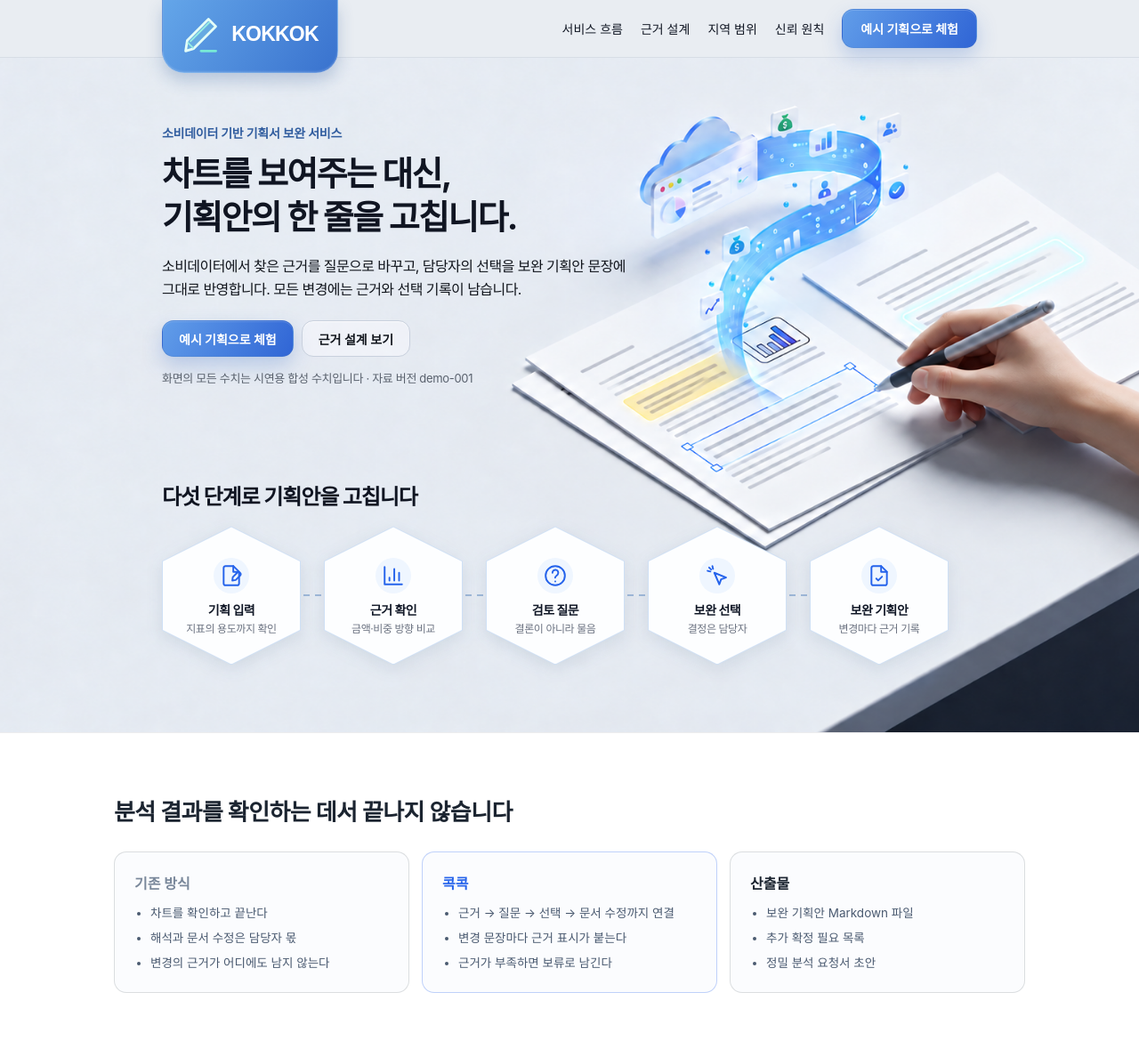
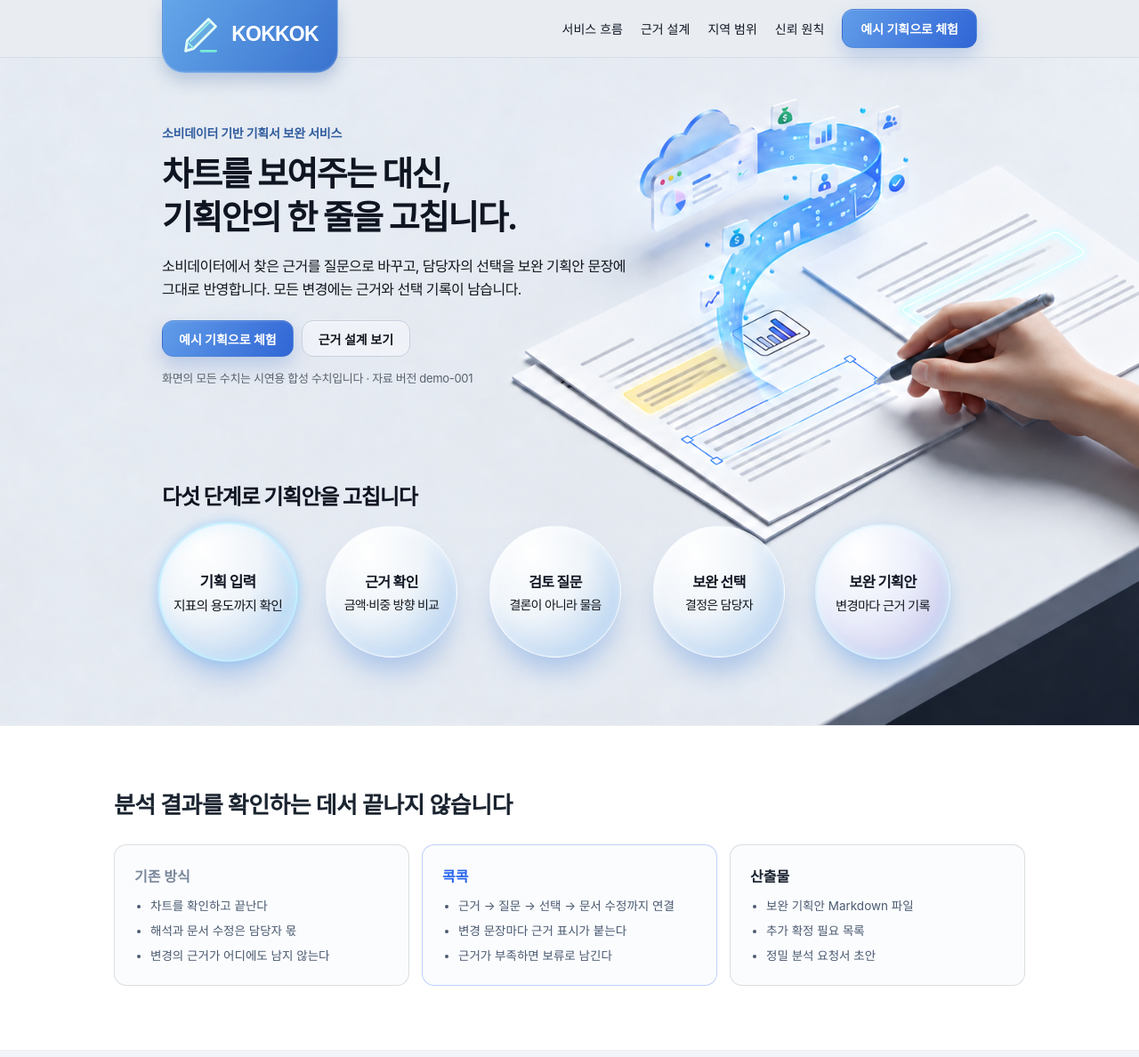
Before and after one commit to aideveloperno1/fest-spend-planner-con001-deploy, a FastAPI app: page / in a window 1280 px wide. Shown: the top 1188 px of the page at 89% size. Run offline with FastAPI, Linux system fonts and the light colour scheme; parts of the project's set-up code (start-up, migrations or seed data) failed here and were passed over; some web fonts are replaced.

Commit message:
Revert "style(landing): 5단계 프로세스 육각형 카드 디자인, 단계별 SVG 아이콘 및 대시 커넥터 적용"
This reverts commit 3fb116e9a7d2de7fbdafa33ec7a55e36f8b256fc.

```diff
--- a/src/policy_signal_map/web/static/css/landing-hero.css
+++ b/src/policy_signal_map/web/static/css/landing-hero.css
@@ -85,89 +85,73 @@
 .lp-intro .lp-flow { padding: 4px 0 76px; scroll-margin-top: 85px; }
 .lp-intro .lp-h2 { margin: 0 0 16px; font-size: 24px; letter-spacing: -.045em; }
 .lp-flow-track { position: relative; width: 884px; max-width: 100%; }
-.lp-flow-connector {
+.lp-flow-ribbon { position: absolute; inset: 0; width: 100%; height: 148px; overflow: visible; pointer-events: none; }
+.lp-flow-light {
+  opacity: 0;
+  stroke: #c3f3ff;
+  stroke-width: 4;
+  stroke-linecap: round;
+  stroke-dasharray: 3 100;
+  stroke-dashoffset: 3;
+  filter: url(#flow-soft-glow);
+}
+.lp-flow-ready .lp-flow-light { animation: lp-light-travel 6s linear infinite; }
+.lp-intro .lp-step::after {
+  content: "";
   position: absolute;
-  z-index: 0;
-  top: 77px;
-  right: 68px;
-  left: 68px;
-  height: 2px;
-  overflow: hidden;
-  background: repeating-linear-gradient(90deg, #9fb8d8 0 7px, transparent 7px 13px);
+  inset: -1px;
+  border: 2px solid #b5ecff;
+  border-radius: inherit;
+  box-shadow: 0 0 12px #68baff99, inset 0 0 12px #b7eaff80;
+  opacity: 0;
   pointer-events: none;
 }
-.lp-flow-light {
-  position: absolute;
-  top: 0;
-  left: -96px;
-  width: 96px;
-  height: 2px;
-  opacity: 0;
-  background: linear-gradient(90deg, transparent, #8be0f4 28%, #3b82f6 50%, #8be0f4 72%, transparent);
-  filter: drop-shadow(0 0 4px rgba(59, 130, 246, .5));
+.lp-flow-ready .lp-step::after {
+  animation: lp-card-arrival 6s ease-in-out infinite;
+  animation-delay: calc(var(--i) * 1.35s);
 }
-.lp-flow-ready .lp-flow-light { animation: lp-light-travel 6s linear infinite; }
-.lp-flow:not(.lp-flow-running) .lp-flow-light { animation-play-state: paused; }
+.lp-flow-ready .lp-step {
+  animation: lp-card-grow 6s ease-in-out infinite;
+  animation-delay: calc(var(--i) * 1.35s);
+  transform-origin: center;
+}
+.lp-flow:not(.lp-flow-running) .lp-flow-light,
+.lp-flow:not(.lp-flow-running) .lp-step,
+.lp-flow:not(.lp-flow-running) .lp-step::after { animation-play-state: paused; }
 @keyframes lp-light-travel {
-  0% { left: -96px; opacity: 0; }
-  8%, 88% { opacity: 1; }
-  100% { left: 100%; opacity: 0; }
+  0% { stroke-dashoffset: 3; opacity: 0; }
+  3% { opacity: 1; }
+  90% { stroke-dashoffset: -97; opacity: 1; }
+  100% { stroke-dashoffset: -100; opacity: 0; }
 }
-.lp-intro .lp-steps { position: relative; z-index: 1; grid-template-columns: repeat(5, 156px); justify-content: space-between; gap: 0; margin: 0; }
+@keyframes lp-card-arrival {
+  0%, 25%, 100% { opacity: 0; }
+  11%, 14% { opacity: .8; }
+}
+@keyframes lp-card-grow {
+  0%, 25%, 100% { transform: scale(1); }
+  11%, 14% { transform: scale(1.06); }
+}
+.lp-intro .lp-steps { position: relative; grid-template-columns: repeat(5, 148px); justify-content: space-between; gap: 0; margin: 0; }
 .lp-intro .lp-step {
   position: relative;
-  width: 156px;
-  height: 156px;
-  padding: 0;
-  border: 0;
-  border-radius: 0;
-  background: transparent;
-  filter: drop-shadow(0 5px 9px rgba(30, 64, 110, .10));
-  transition: transform 180ms ease, filter 180ms ease;
+  width: 148px;
+  height: 148px;
+  justify-content: center;
+  align-items: center;
+  text-align: center;
+  gap: 4px;
+  padding: 18px 14px;
+  border: 1px solid rgba(255,255,255,.73);
+  border-radius: 50%;
+  background: radial-gradient(ellipse at 32% 20%, rgba(255,255,255,.98), rgba(246,251,255,.6) 43%, rgba(174,207,240,.72) 82%, rgba(228,239,254,.9));
+  box-shadow: inset 3px 5px 12px #ffffffb3, inset -4px -6px 14px #c2dcf780, 0 22px 30px -7px #538bdd66;
 }
-.lp-intro .lp-step:hover {
-  transform: translateY(-4px);
-  filter: drop-shadow(0 10px 15px rgba(30, 64, 110, .16));
+.lp-intro .lp-step:last-child {
+  background: radial-gradient(ellipse at 32% 20%, #fff, #eef0ffb3 44%, #c3c1ebc2 83%, #e9edff);
 }
-.lp-step-hex {
-  width: 100%;
-  height: 100%;
-  padding: 1px;
-  background: #cfe0f5;
-  clip-path: polygon(50% 0%, 100% 25%, 100% 75%, 50% 100%, 0% 75%, 0% 25%);
-}
-.lp-step-inner {
-  display: flex;
-  width: 100%;
-  height: 100%;
-  padding: 22px 15px 18px;
-  flex-direction: column;
-  align-items: center;
-  justify-content: center;
-  text-align: center;
-  background: rgba(255, 255, 255, .96);
-  clip-path: inherit;
-}
-.lp-step-icon-chip {
-  display: grid;
-  width: 40px;
-  height: 40px;
-  margin-bottom: 7px;
-  place-items: center;
-  border-radius: 50%;
-  color: #2563eb;
-  background: #eff6ff;
-}
-.lp-step-icon {
-  width: 26px;
-  height: 26px;
-  stroke: currentColor;
-  stroke-width: 1.8;
-  stroke-linecap: round;
-  stroke-linejoin: round;
-}
-.lp-intro .lp-step-title { margin-top: 1px; color: #111827; font-size: 14px; font-weight: 750; letter-spacing: -.035em; }
-.lp-intro .lp-step-note { margin-top: 3px; color: #6b7280; font-size: 12px; letter-spacing: -.035em; word-break: keep-all; line-height: 1.45; }
+.lp-intro .lp-step-title { font-size: 16px; letter-spacing: -.04em; }
+.lp-intro .lp-step-note { color: #11151c; font-size: 14px; letter-spacing: -.055em; white-space: nowrap; line-height: 1.5; }
 .lp-flow-accessible-note { position: absolute; width: 1px; height: 1px; padding: 0; overflow: hidden; clip-path: inset(50%); white-space: nowrap; }
 .landing :is(a, button):focus-visible { outline: 3px solid #3165bc; outline-offset: 5px; }
 .landing :is(#evidence, #region, #trust) { scroll-margin-top: 85px; }
@@ -186,12 +170,9 @@
   .lp-intro .lp-hero { min-height: 475px; padding-top: 58px; }
   .lp-intro .lp-lead { max-width: 470px; }
   .lp-intro .lp-title { font-size: 34px; }
-  .lp-intro .lp-steps { grid-template-columns: repeat(5, 134px); gap: 8px; }
-  .lp-intro .lp-step { width: 134px; height: 134px; }
-  .lp-step-inner { padding: 17px 11px 14px; }
-  .lp-step-icon-chip { width: 34px; height: 34px; margin-bottom: 5px; }
-  .lp-step-icon { width: 23px; height: 23px; }
-  .lp-flow-connector { top: 66px; right: 58px; left: 58px; }
+  .lp-intro .lp-steps { grid-template-columns: repeat(5, 126px); gap: 8px; }
+  .lp-intro .lp-step { width: 126px; height: 126px; padding-inline: 10px; }
+  .lp-flow-ribbon { height: 126px; }
 }
 @media (max-width: 720px) {
   .landing .lp-nav-inner, .lp-intro .lp-wrap { width: calc(100% - 40px); }
@@ -208,7 +189,7 @@
   .lp-intro .lp-note { font-size: 11px; max-width: 330px; line-height: 1.6; }
   .lp-intro .lp-flow { padding: 0 0 48px; }
   .lp-intro .lp-h2 { font-size: 21px; margin-bottom: 23px; }
-  .lp-flow-connector { display: none; }
+  .lp-flow-ribbon { display: none; }
   .lp-intro .lp-steps { grid-template-columns: repeat(6, 1fr); gap: 24px 8px; justify-items: center; }
   .lp-intro .lp-step { grid-column: span 2; width: 140px; height: 140px; }
   .lp-intro .lp-step:nth-child(4) { grid-column: 2 / span 2; }
@@ -226,10 +207,11 @@
   .lp-intro .lp-hero { min-height: 0; }
   .lp-intro .lp-flow { padding-bottom: 20px; }
   .lp-intro .lp-steps { display: flex; flex-wrap: wrap; gap: 10px; }
-  .lp-intro .lp-step { animation: none; transform: none; filter: none; }
-  .lp-flow-connector { display: none; }
+  .lp-intro .lp-step { animation: none; transform: none; box-shadow: none; border: 1px solid #c8d0dd; }
+  .lp-flow-ribbon { display: none; }
+  .lp-intro .lp-step::after { display: none; }
 }
 @media (prefers-reduced-motion: reduce) {
   .lp-flow-ready .lp-step { animation: none; transform: none; }
-  .lp-flow-ready .lp-flow-light { animation: none; opacity: 0; }
+  .lp-flow-ready .lp-flow-light, .lp-flow-ready .lp-step::after { animation: none; opacity: 0; }
 }
--- a/src/policy_signal_map/web/static/js/landing.js
+++ b/src/policy_signal_map/web/static/js/landing.js
@@ -27,7 +27,7 @@
   observeReveals();
   bindFlow();
 
-  // The soft light crossing the dashed process connector runs only while visible.
+  // Ribbon lights, card highlights and scaling share a six-second cycle.
   // Pause offscreen and in hidden tabs; respect the reduced-motion preference.
   function bindFlow() {
     const flow = document.querySelector(".lp-flow");
--- a/src/policy_signal_map/web/templates/landing.html
+++ b/src/policy_signal_map/web/templates/landing.html
@@ -51,29 +51,22 @@
         <div class="lp-wrap">
           <h2 class="lp-h2" id="flow-title">다섯 단계로 기획안을 고칩니다</h2>
           <div class="lp-flow-track">
-          <div class="lp-flow-connector" aria-hidden="true"><span class="lp-flow-light"></span></div>
+          <svg class="lp-flow-ribbon" viewBox="0 0 884 138" fill="none" aria-hidden="true" focusable="false">
+            <defs>
+              <filter id="flow-soft-glow" x="-30%" y="-50%" width="160%" height="200%" color-interpolation-filters="sRGB">
+                <feGaussianBlur in="SourceGraphic" stdDeviation="2" result="soft" />
+                <feGaussianBlur in="SourceGraphic" stdDeviation="5" result="halo" />
+                <feMerge><feMergeNode in="halo" /><feMergeNode in="soft" /></feMerge>
+              </filter>
+            </defs>
+            <path class="lp-flow-light" pathLength="100" d="M69 12 C162 12 147 126 255 126 S348 12 441 12 S534 126 627 126 S720 12 813 12" />
+            <path class="lp-flow-light" pathLength="100" d="M69 126 C162 126 147 12 255 12 S348 126 441 126 S534 12 627 12 S720 126 813 126" />
+          </svg>
           <ol class="lp-steps">
             {% for s in c.steps %}
               <li class="lp-step" style="--i: {{ loop.index0 }}">
-                <div class="lp-step-hex">
-                  <div class="lp-step-inner">
-                    <span class="lp-step-icon-chip" aria-hidden="true">
-                      {% if loop.index == 1 %}
-                        <svg class="lp-step-icon" data-icon="file-edit" viewBox="0 0 24 24" fill="none"><path d="M14 2H6a2 2 0 0 0-2 2v16a2 2 0 0 0 2 2h12a2 2 0 0 0 2-2V8Z"/><path d="M14 2v6h6M13.5 13.5 18 9a2.12 2.12 0 0 1 3 3l-4.5 4.5L13 17l.5-3.5Z"/></svg>
-                      {% elif loop.index == 2 %}
-                        <svg class="lp-step-icon" data-icon="bar-chart-3" viewBox="0 0 24 24" fill="none"><path d="M3 3v18h18M18 17V9M13 17V5M8 17v-3"/></svg>
-                      {% elif loop.index == 3 %}
-                        <svg class="lp-step-icon" data-icon="help-circle" viewBox="0 0 24 24" fill="none"><circle cx="12" cy="12" r="10"/><path d="M9.1 9a3 3 0 1 1 5.8 1c0 2-3 2-3 4M12 18h.01"/></svg>
-                      {% elif loop.index == 4 %}
-                        <svg class="lp-step-icon" data-icon="mouse-pointer-click" viewBox="0 0 24 24" fill="none"><path d="m9 9 5.2 12 1.8-5.2 5.2-1.8L9 9ZM7 2l.7 3M3.6 3.6 5.7 5.7M2 7l3 .7"/></svg>
-                      {% else %}
-                        <svg class="lp-step-icon" data-icon="file-check-2" viewBox="0 0 24 24" fill="none"><path d="M14 2H6a2 2 0 0 0-2 2v16a2 2 0 0 0 2 2h12a2 2 0 0 0 2-2V8Z"/><path d="M14 2v6h6M9 15l2 2 4-4"/></svg>
-                      {% endif %}
-                    </span>
-                    <span class="lp-step-title">{{ s.title }}</span>
-                    <span class="lp-step-note">{{ s.note }}</span>
-                  </div>
-                </div>
+                <span class="lp-step-title">{{ s.title }}</span>
+                <span class="lp-step-note">{{ s.note }}</span>
               </li>
             {% endfor %}
           </ol>
```
Also changed, not shown: tests/test_landing.py (+0 -21 lines).
